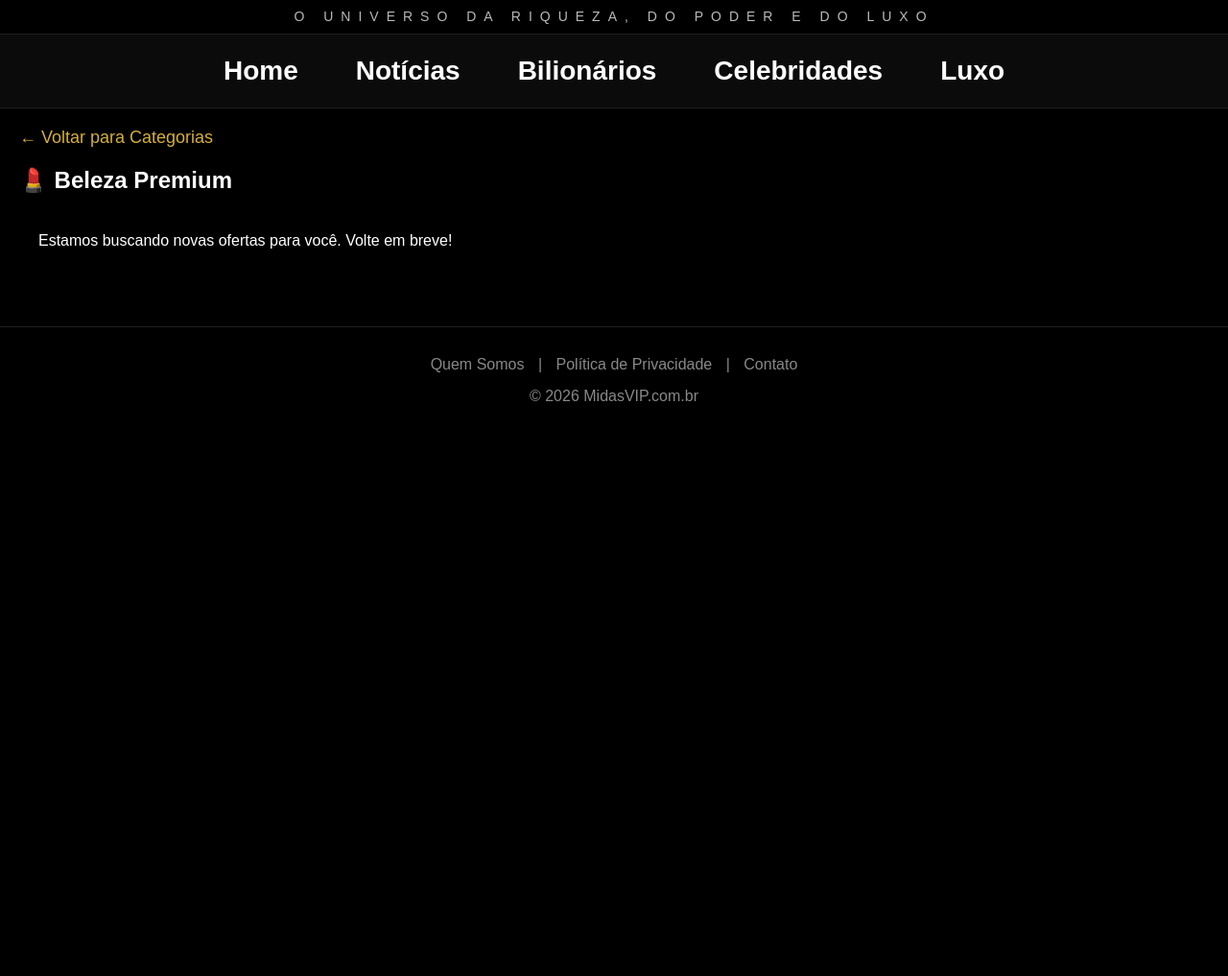
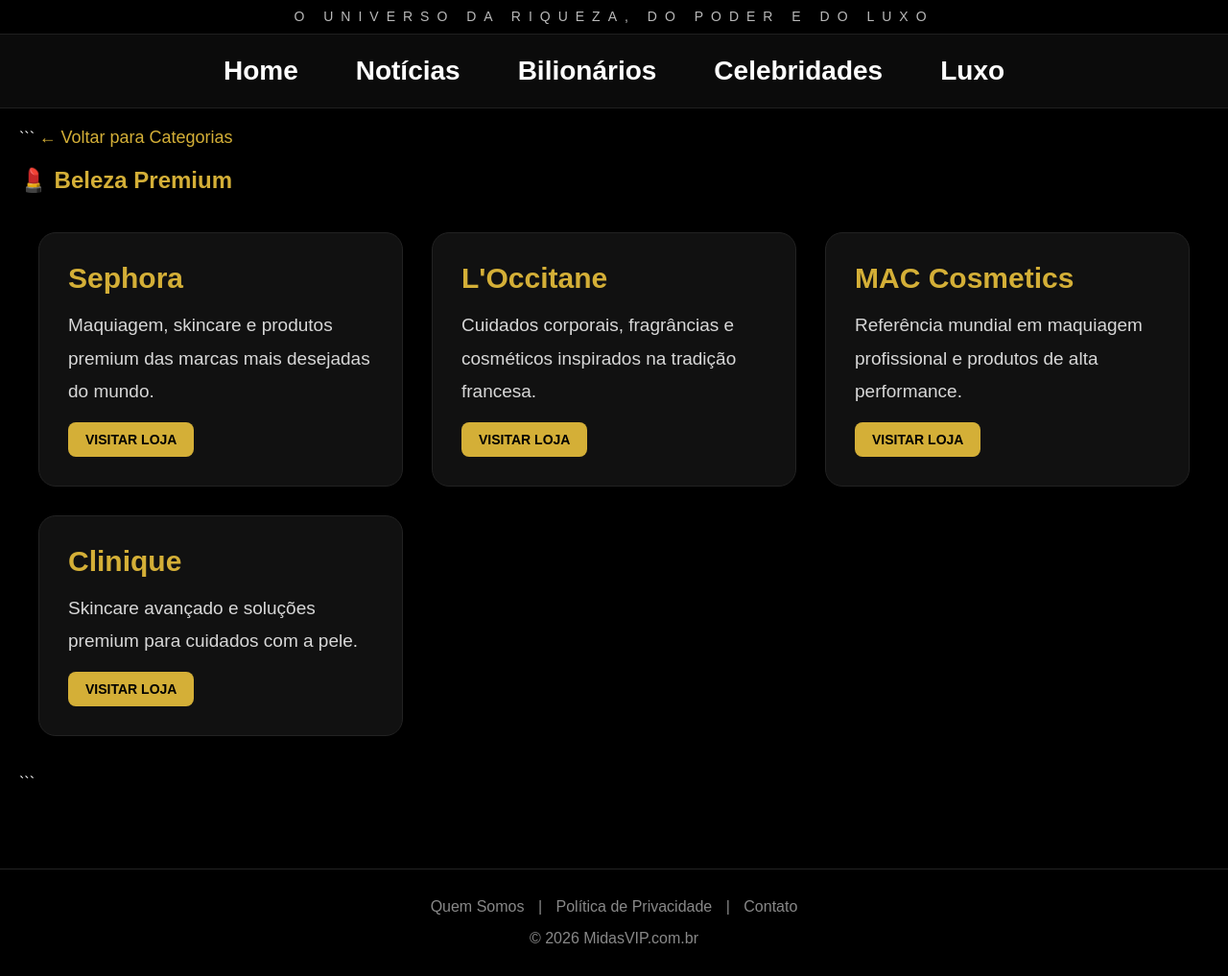
Before and after one commit to roney-midasvip/midasvip, a Flask app: page /beleza in a window 1280 px wide. Shown: the part 384-1401 px from the top of the page at 96% size. Before the commit the page ends 802 px from the top, so only its background shows below. Run offline with Flask 3, Linux system fonts and the light colour scheme; data that the repository does not hold is empty.

Commit message:
Update beleza.html

````diff
--- a/templates/beleza.html
+++ b/templates/beleza.html
@@ -6,50 +6,72 @@
 
 <div style="max-width: 1400px; margin: 20px auto; padding: 0 20px;">
 
+```
 <a href="/midasvip-select"
-       style="color: #d4af37; text-decoration: none; font-size: 18px; display: inline-block; margin-bottom: 20px;">
+   style="color:#d4af37;text-decoration:none;font-size:18px;display:inline-block;margin-bottom:20px;">
    ← Voltar para Categorias
 </a>
 
-    <h2>💄 Beleza Premium</h2>
+<h2 style="color:#d4af37;margin-bottom:30px;">
+    💄 Beleza Premium
+</h2>
 
 <div class="grid">
 
-        {% for item in produtos %}
+    <div class="card">
+        <h3>Sephora</h3>
+        <p>
+            Maquiagem, skincare e produtos premium das marcas
+            mais desejadas do mundo.
+        </p>
+        <a href="https://www.sephora.com.br"
+           target="_blank"
+           class="btn">
+           VISITAR LOJA
+        </a>
+    </div>
 
     <div class="card">
-
-            {% if item.images %}
-            <img src="{{ item.images[0].url }}"
-                 alt="{{ item.name }}"
-                 style="width:100%; max-height:250px; object-fit:contain;">
-            {% endif %}
-
-            <h3>{{ item.name }}</h3>
-
-            {% if item.options and item.options[0].pricing %}
+        <h3>L'Occitane</h3>
         <p>
-                <strong>
-                    R$ {{ "%.2f"|format(item.options[0].pricing[0].price) }}
-                </strong>
+            Cuidados corporais, fragrâncias e cosméticos
+            inspirados na tradição francesa.
         </p>
-            {% endif %}
-
-            <a href="{{ item.url }}"
+        <a href="https://br.loccitane.com"
            target="_blank"
            class="btn">
-               VER DETALHES
+           VISITAR LOJA
         </a>
+    </div>
+
+    <div class="card">
+        <h3>MAC Cosmetics</h3>
+        <p>
+            Referência mundial em maquiagem profissional
+            e produtos de alta performance.
+        </p>
+        <a href="https://www.maccosmetics.com.br"
+           target="_blank"
+           class="btn">
+           VISITAR LOJA
+        </a>
+    </div>
+
+    <div class="card">
+        <h3>Clinique</h3>
+        <p>
+            Skincare avançado e soluções premium para cuidados
+            com a pele.
+        </p>
+        <a href="https://www.clinique.com.br"
+           target="_blank"
+           class="btn">
+           VISITAR LOJA
+        </a>
+    </div>
 
 </div>
-
-        {% else %}
-
-        <p>Estamos buscando novas ofertas para você. Volte em breve!</p>
-
-        {% endfor %}
-
-    </div>
+```
 
 </div>
 
````
Lines whose indentation alone changed are shown as unchanged.
